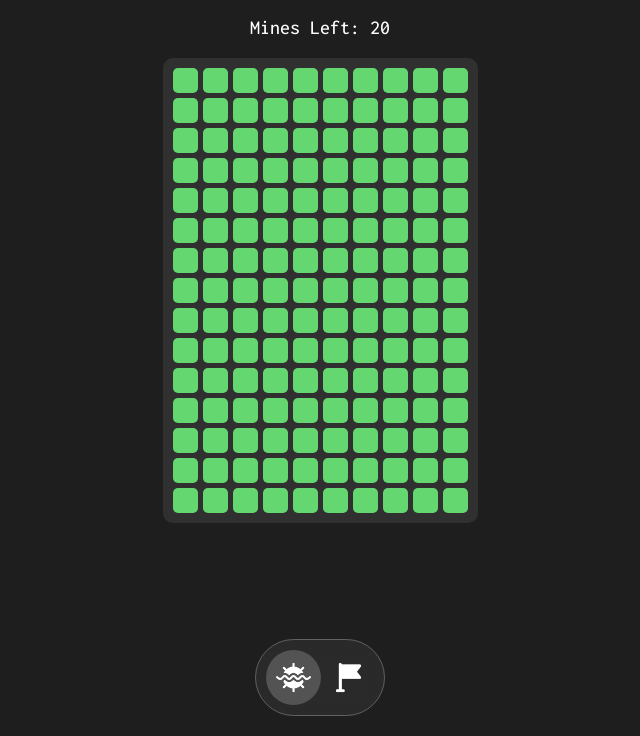
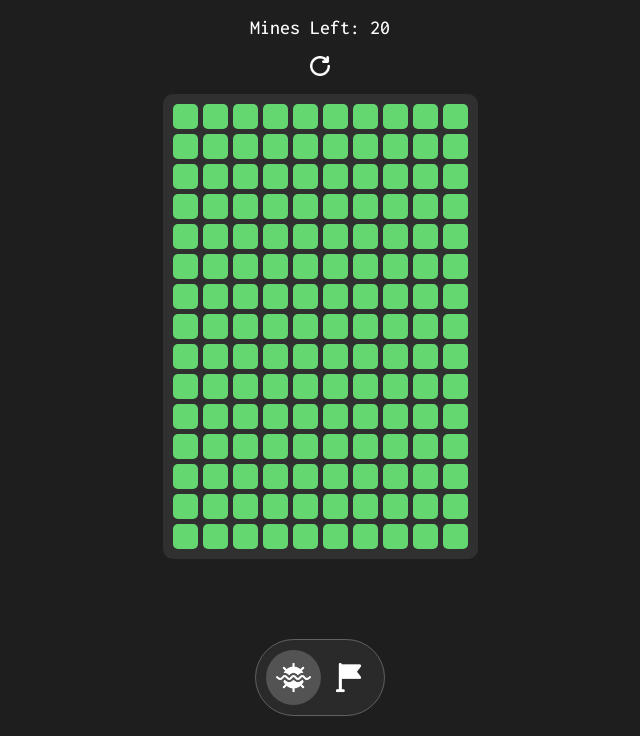
Before and after one commit to yuu200219/yuu-minesweeper.githib.io, a plain HTML site: page index.html in a window 1280 px wide. Shown: the part 64-800 px from the top of the page, without its empty margins (320-960 px from the left). Drawn offline with Linux system fonts and the light colour scheme.

Commit message:
add restart feature

```diff
--- a/index.html
+++ b/index.html
@@ -17,6 +17,9 @@
         <span class="main-title"></span>
         <p class="subtext">Mines Left: <span data-mine-count></span></p>
     </div>
+    <div id="restart">
+        <img class="restart-icon" src="pic/restart.png">
+    </div>
     <div class="level">
         <!-- <div class="easy">Easy</div>
         <div class="medium">Medium</div>
--- a/minesweeper.css
+++ b/minesweeper.css
@@ -2,11 +2,28 @@
     box-sizing: border-box;
 }
 body {
+    margin-bottom: 100px;
     display: flex;
     align-items: center;
     justify-content: center;
     flex-direction: column;
     background-color: rgb(30, 30, 30);
+}
+.restart-icon {
+    height: 20px;
+}
+#restart {
+    padding: 8px;
+    border-radius: 50px;;
+    display: flex;
+    align-items: center;
+    justify-content: center;
+    margin-bottom: 10px;
+    transition: 0.2s;
+}
+#restart:hover {
+    background-color: rgb(81, 81, 81);
+    cursor: pointer;
 }
 .title {
     color: white;
@@ -58,11 +75,12 @@ body {
 .subtext {
     font-size: 20px;
     text-align: center;
+    margin-bottom: 10px;
 }
 .board {
     display: grid;
     padding: 10px;
-    margin-bottom: 100px;
+    margin-bottom: 5px;
     margin-left: 100px;
     margin-right: 100px;
     grid-template-columns: repeat(var(--size_x), 25px);
--- a/script.js
+++ b/script.js
@@ -16,6 +16,11 @@ const boardElement = document.querySelector('.board')
 const mineLeftText = document.querySelector('[data-mine-count]')
 const mainTitle = document.querySelector('.main-title')
 const optElement = document.querySelector('.option')
+const restart = document.getElementById('restart')
+
+restart.addEventListener("click", () => {
+    window.location.reload();
+})
 
 mainTitle.textContent = "Minesweeper"
 
```
Also changed, not shown: pic/restart.png (added).
